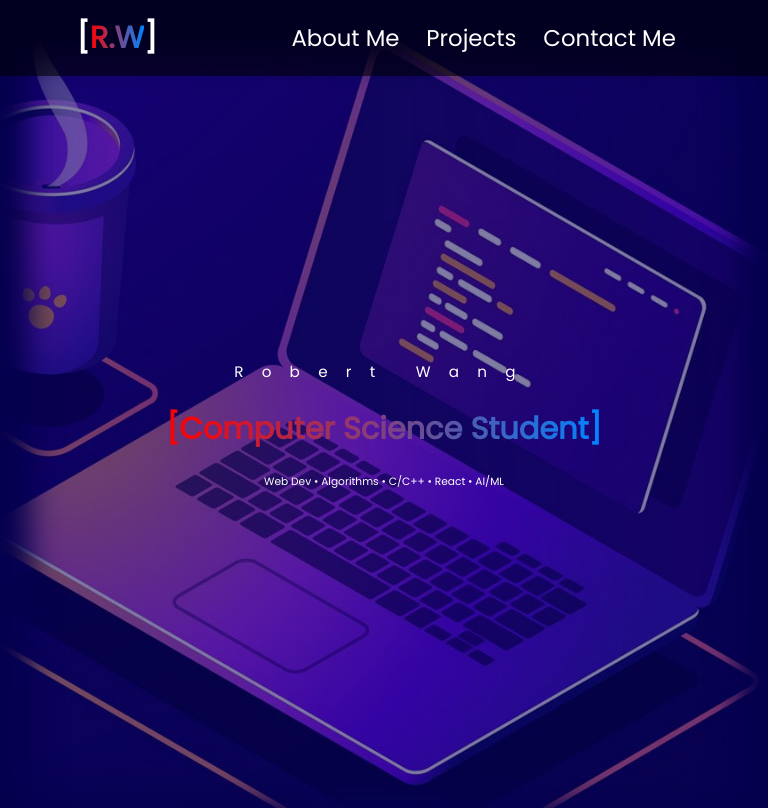
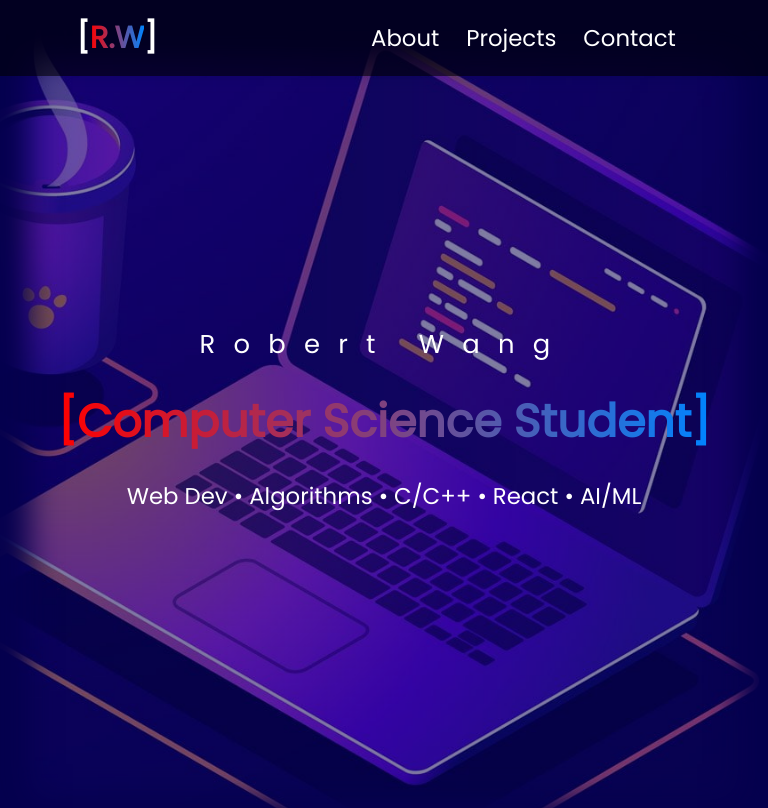
Before and after one commit to RWang-Dev/My-Website, a React (Create React App) app: page / in a window 768 px wide. Shown: the top 808 px of the page. Built offline with nearby package versions, Linux system fonts and the light colour scheme.

Commit message:
updated resume link and fixed responsive bug

```diff
--- a/src/components/layout/MainNavigation.js
+++ b/src/components/layout/MainNavigation.js
@@ -12,7 +12,7 @@ function MainNavigation() {
         <ul>
           <li className={classes.title}>
             <Link className={classes.menus} to="/">
-              About Me
+              About
             </Link>
           </li>
           <li className={classes.title}>
@@ -22,7 +22,7 @@ function MainNavigation() {
           </li>
           <li className={classes.title}>
             <Link className={classes.menus} to="/contact-me">
-              Contact Me
+              Contact
             </Link>
           </li>
         </ul>
--- a/src/components/layout/MainNavigation.module.css
+++ b/src/components/layout/MainNavigation.module.css
@@ -89,7 +89,7 @@
 }
 
 
-@media screen and (min-width: 481px) and (max-width: 850px){
+@media screen and (min-width: 481px) and (max-width: 1080px){
   .logo {
     font-size: 2rem;
     color: white;
--- a/src/components/ui/Contact.module.css
+++ b/src/components/ui/Contact.module.css
@@ -80,7 +80,7 @@ button:active {
 }
 
 
-@media screen and (min-width: 481px) and (max-width: 850px) {
+@media screen and (min-width: 481px) and (max-width: 1080px) {
   .contactDiv {
 
     /* width: auto; */
--- a/src/pages/About-Me-Page/AboutMeInfo.js
+++ b/src/pages/About-Me-Page/AboutMeInfo.js
@@ -158,7 +158,7 @@ export const myInfo = [
             <span className={classes.skills_item}>Git</span>
             <span className={classes.skills_item}>Docker</span>
             <span className={classes.skills_item}>Doxygen</span>
-            <span className={classes.skills_item}>Azure</span>
+            <span className={classes.skills_item}>Microsoft Azure</span>
             <span className={classes.skills_item}>Unity Engine</span>
             <span className={classes.skills_item}>Linux</span>
             <span className={classes.skills_item}>Blender 3D</span>
@@ -213,7 +213,24 @@ export const myInfo = [
             </p>
           </p>
         </div>
+        <div className= {classes.blue}>
+          <p>
+            <h3 className={classes.title_color_gradient_v2}>Tech Academy Instructor</h3>
+            <hr className={classes.separationLine_v1}></hr>
+            <span className={classes.skills_item}>May 2023 - Current</span>
 
+            <p>
+            Worked as a teacher at Tech Academy MN during the summer of 2023 to teach students of various ages on subjects such as robotics, Python/Java coding, and game development.
+            In charge of organizing the environment and topics for each class and managing student and parent files.
+            </p>
+
+            <b className={classes.title_color_gradient_v2}>Duties and subjects taught</b>
+            <p >
+            • &nbsp; Taught STEM subjects like coding, software development, and engineering
+              <br /> • &nbsp; Provided a quality classroom experience for students over the summer.
+            </p>
+          </p>
+        </div>
         <div className = {classes.blue}>
           <p>
             <h3 className={classes.title_color_gradient_v2}>Science Olympiad</h3>
--- a/src/pages/About-Me-Page/AboutMeInfo.module.css
+++ b/src/pages/About-Me-Page/AboutMeInfo.module.css
@@ -156,18 +156,18 @@ p{
   }
 
 
-@media screen and (min-width: 481px) and (max-width: 850px) {
+@media screen and (min-width: 481px) and (max-width: 1080px) {
 
     .intro_name{
-        font-size: 1rem;
+        font-size: 1.7rem;
         width: auto;
     }
     .intro_desc{
-        font-size: 2rem;
+        font-size: 3rem;
     }
 
     .intro_keywords{
-        font-size: 0.7rem;
+        font-size: 1.5rem;
     }
     .skills_table{
         display: inline-block;
@@ -177,7 +177,7 @@ p{
         margin-left: auto;
         margin-right: auto;
         margin-top:5vh;
-        width: 80vw;
+        width: 60vw;
     }
     .separationLine_v1{
 
--- a/src/pages/Contact-Me-Page/ContactMe.js
+++ b/src/pages/Contact-Me-Page/ContactMe.js
@@ -33,19 +33,19 @@ function ContactMe() {
         </div>
         <div className={classes.other_contact}>
           <div className={classes.contact_description}>
-            <a href="https://github.com/RWang-Dev"><div className={classes.other_icons}><FontAwesomeIcon icon={faGithub} /> </div>
+            <a href="https://github.com/RWang-Dev" target="_blank"><div className={classes.other_icons}><FontAwesomeIcon icon={faGithub} /> </div>
             <span >Check out my code on GitHub</span></a>
 
           </div>
           <div className={classes.contact_description}>
-            <a href="https://www.linkedin.com/in/rwang523">
+            <a href="https://www.linkedin.com/in/rwang523" target="_blank">
               <div className={classes.other_icons}><FontAwesomeIcon icon={faLinkedin} /> </div>
               <span >Visit my Linkedin</span>
             </a>
 
           </div>
           <div className={classes.contact_description}>
-            <a href="My-Resume-2023.pdf" download>
+            <a href="My-Resume-2023.pdf" download >
               <div className={classes.other_icons}><FontAwesomeIcon icon={faFile} /> </div>
               <span >Download my resume here</span>
             </a>
--- a/src/pages/Contact-Me-Page/ContactMe.module.css
+++ b/src/pages/Contact-Me-Page/ContactMe.module.css
@@ -97,6 +97,7 @@ a{
     text-decoration: none;
     color: inherit;
     text-decoration: underline;
+
 }
 
 
@@ -146,7 +147,7 @@ a{
   }
 
 
-@media screen and (min-width: 481px) and (max-width: 850px) {
+@media screen and (min-width: 481px) and (max-width: 1080px) {
 
     .contact_layout{
         width: 90%;
--- a/src/pages/Project-Page/Projects.module.css
+++ b/src/pages/Project-Page/Projects.module.css
@@ -33,6 +33,6 @@
   }
 
 
-@media screen and (min-width: 481px) and (max-width: 850px) {
+@media screen and (min-width: 481px) and (max-width: 1080px) {
 
   }
```
Also changed, not shown: 1 other file (tests, documents, lock files or other folders).
